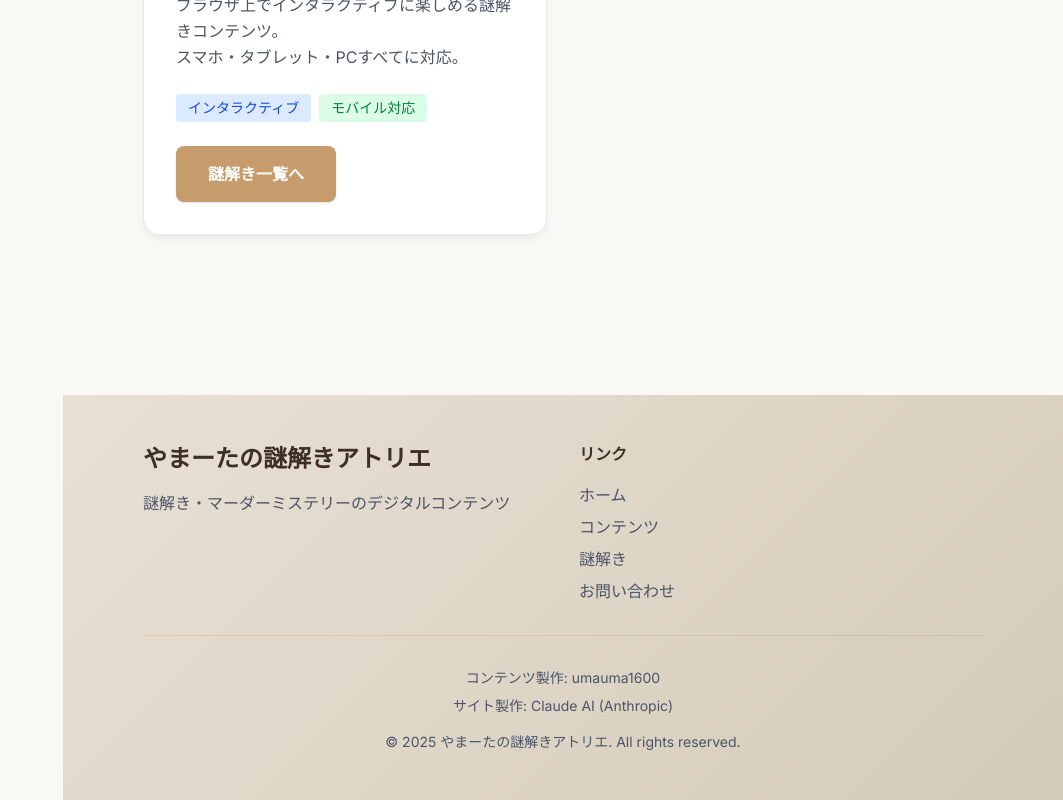
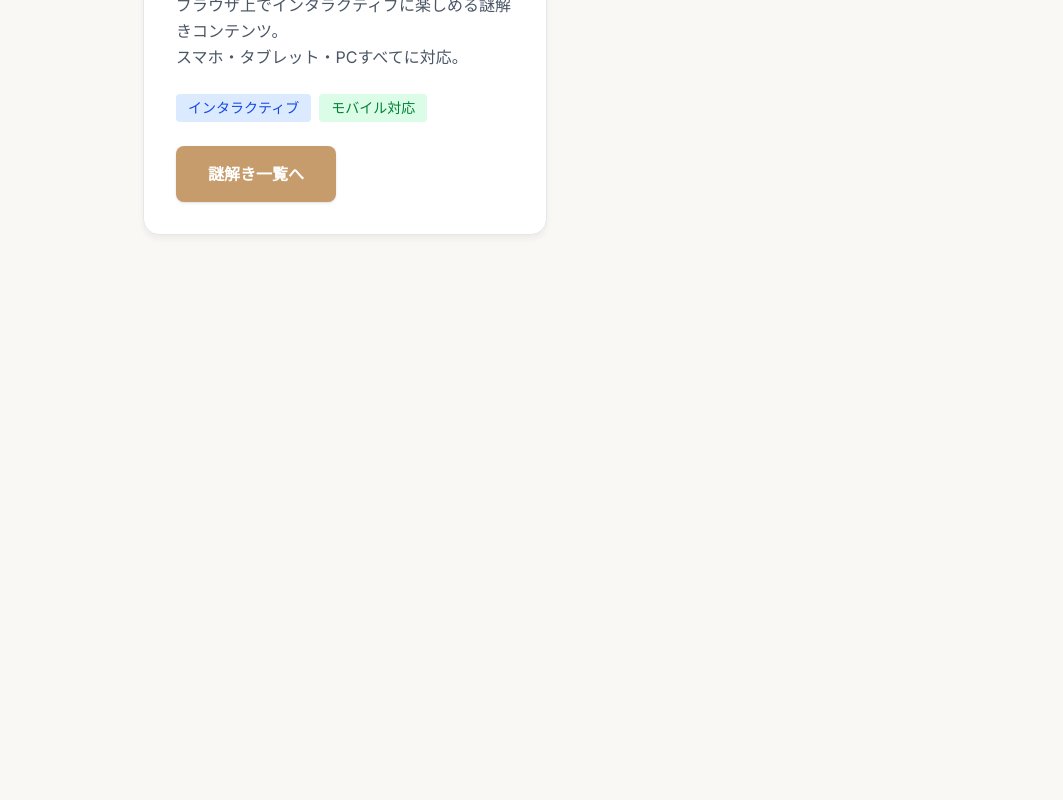
Before and after one commit to umauma1600/umauma1600.github.io, a React (Vite) app: page / in a window 1280 px wide. Shown: the part 873-1673 px from the top of the page, without its empty margins (217-1280 px from the left). After the commit the page ends 1268 px from the top, so only its background shows below. Built offline with nearby package versions, Linux system fonts and the light colour scheme; the HTML template or start-up script is replaced by a standard one.

Commit message:
Remove footer from all site pages

```diff
--- a/src/components/Footer.tsx
+++ /dev/null
@@ -1,128 +0,0 @@
-import { Link, useLocation } from "react-router-dom";
-
-export default function Footer() {
-  const location = useLocation();
-
-  const handleClick = (
-    e: React.MouseEvent<HTMLAnchorElement>,
-    href: string,
-  ) => {
-    // ハッシュリンクの場合はスムーススクロール
-    if (href.startsWith("#")) {
-      e.preventDefault();
-      const targetId = href.substring(1);
-      const targetElement = document.getElementById(targetId);
-      if (targetElement) {
-        targetElement.scrollIntoView({ behavior: "smooth" });
-      }
-    }
-  };
-
-  return (
-    <footer
-      className="px-6 md:px-12 lg:px-20 py-12"
-      style={{
-        background: "linear-gradient(135deg, #e8e0d5 0%, #d4cbb8 100%)",
-      }}
-    >
-      <div className="max-w-6xl mx-auto">
-        <div className="grid grid-cols-1 md:grid-cols-2 gap-8 mb-8">
-          <div>
-            <div
-              className="text-2xl font-bold mb-4"
-              style={{ color: "var(--color-primary)" }}
-            >
-              やまーたの謎解きアトリエ
-            </div>
-            <p style={{ color: "var(--color-text)" }}>
-              謎解き・マーダーミステリーのデジタルコンテンツ
-            </p>
-          </div>
-          <div>
-            <h4
-              className="font-semibold mb-4"
-              style={{ color: "var(--color-primary)" }}
-            >
-              リンク
-            </h4>
-            <ul className="space-y-2" style={{ color: "var(--color-text)" }}>
-              <li>
-                {location.pathname === "/" ? (
-                  <a
-                    href="#home"
-                    onClick={(e) => {
-                      handleClick(e, "#home");
-                    }}
-                    className="transition-colors duration-200 hover:text-[#c69c6d]"
-                    style={{ color: "var(--color-text)" }}
-                  >
-                    ホーム
-                  </a>
-                ) : (
-                  <Link
-                    to="/"
-                    className="transition-colors duration-200 hover:text-[#c69c6d]"
-                    style={{ color: "var(--color-text)" }}
-                  >
-                    ホーム
-                  </Link>
-                )}
-              </li>
-              <li>
-                {location.pathname === "/" ? (
-                  <a
-                    href="#contents"
-                    onClick={(e) => {
-                      handleClick(e, "#contents");
-                    }}
-                    className="transition-colors duration-200 hover:text-[#c69c6d]"
-                    style={{ color: "var(--color-text)" }}
-                  >
-                    コンテンツ
-                  </a>
-                ) : (
-                  <Link
-                    to="/"
-                    className="transition-colors duration-200 hover:text-[#c69c6d]"
-                    style={{ color: "var(--color-text)" }}
-                  >
-                    コンテンツ
-                  </Link>
-                )}
-              </li>
-              <li>
-                <Link
-                  to="/nazo"
-                  className="transition-colors duration-200 hover:text-[#c69c6d]"
-                  style={{ color: "var(--color-text)" }}
-                >
-                  謎解き
-                </Link>
-              </li>
-              <li>
-                <Link
-                  to="/contact"
-                  className="transition-colors duration-200 hover:text-[#c69c6d]"
-                  style={{ color: "var(--color-text)" }}
-                >
-                  お問い合わせ
-                </Link>
-              </li>
-            </ul>
-          </div>
-        </div>
-        <div
-          className="pt-8 text-center text-sm border-t"
-          style={{
-            borderTopColor: "rgba(198, 156, 109, 0.3)",
-            color: "var(--color-text)",
-          }}
-        >
-          <p className="mb-2">コンテンツ製作: umauma1600</p>
-          <p className="mb-4">サイト製作: Claude AI (Anthropic)</p>
-          <p>© 2025 やまーたの謎解きアトリエ. All rights reserved.</p>
-        </div>
-      </div>
-    </footer>
-  );
-}
--- a/src/pages/ContactPage.tsx
+++ b/src/pages/ContactPage.tsx
@@ -1,4 +1,3 @@
-import Footer from "../components/Footer";
 
 export default function ContactPage() {
   return (
@@ -165,9 +164,6 @@ export default function ContactPage() {
         </div>
       </section>
 
-      {/* フッター */}
-      <Footer />
-
       {/* カスタムスタイル */}
       <style>{`
         /* カード */
--- a/src/pages/HomePage.tsx
+++ b/src/pages/HomePage.tsx
@@ -1,6 +1,5 @@
 import HeroSection from "../components/HeroSection";
 import ContentsSection from "../components/ContentsSection";
-import Footer from "../components/Footer";
 
 export default function HomePage() {
   return (
@@ -11,8 +10,6 @@ export default function HomePage() {
       {/* コンテンツセクション */}
       <ContentsSection />
 
-      {/* フッター */}
-      <Footer />
     </>
   );
 }
--- a/src/pages/PuzzleListPage.tsx
+++ b/src/pages/PuzzleListPage.tsx
@@ -1,5 +1,4 @@
 import { Link } from "react-router-dom";
-import Footer from "../components/Footer";
 
 export default function PuzzleListPage() {
   return (
@@ -112,9 +111,6 @@ export default function PuzzleListPage() {
           </div>
         </div>
       </section>
-
-      {/* フッター */}
-      <Footer />
 
       {/* カスタムスタイル */}
       <style>{`
```
